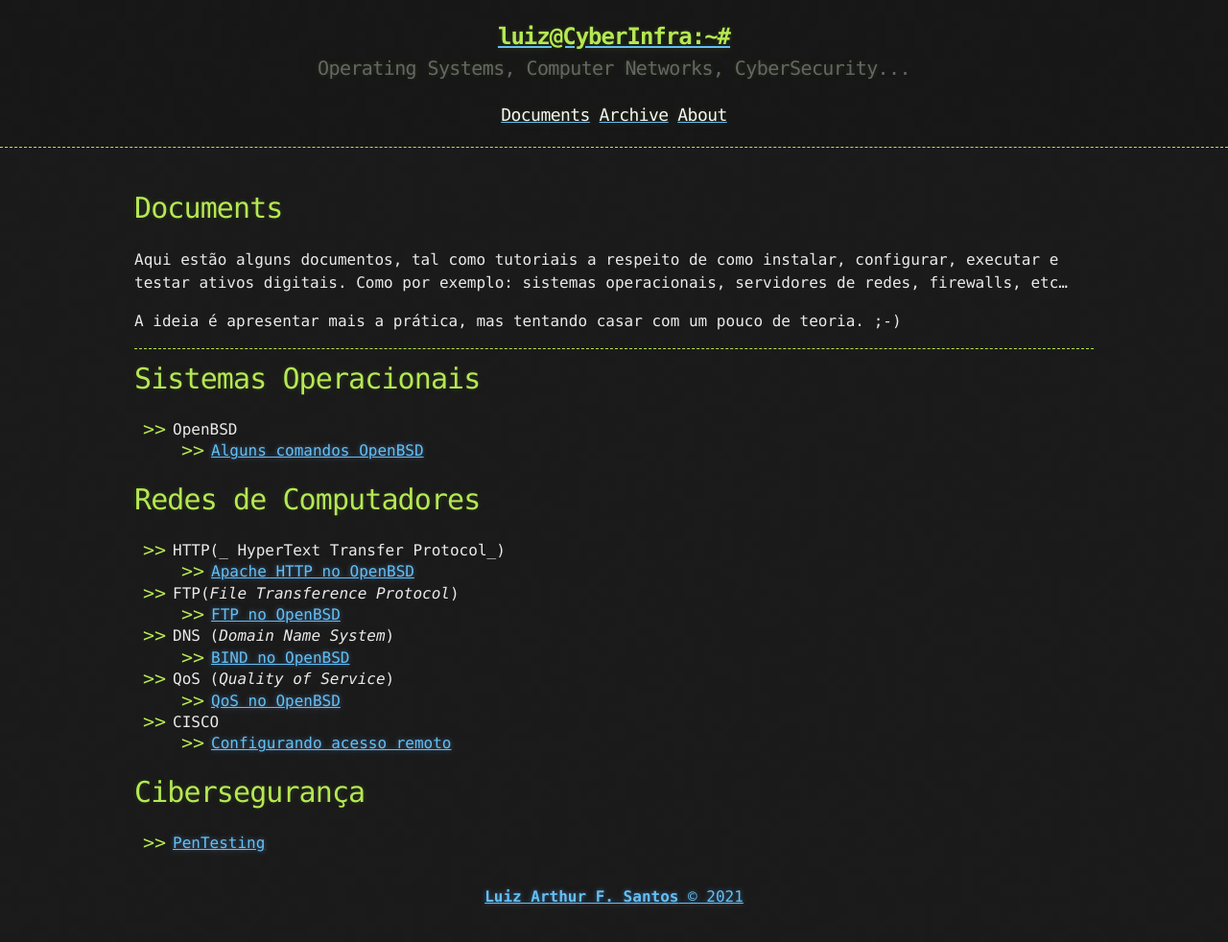
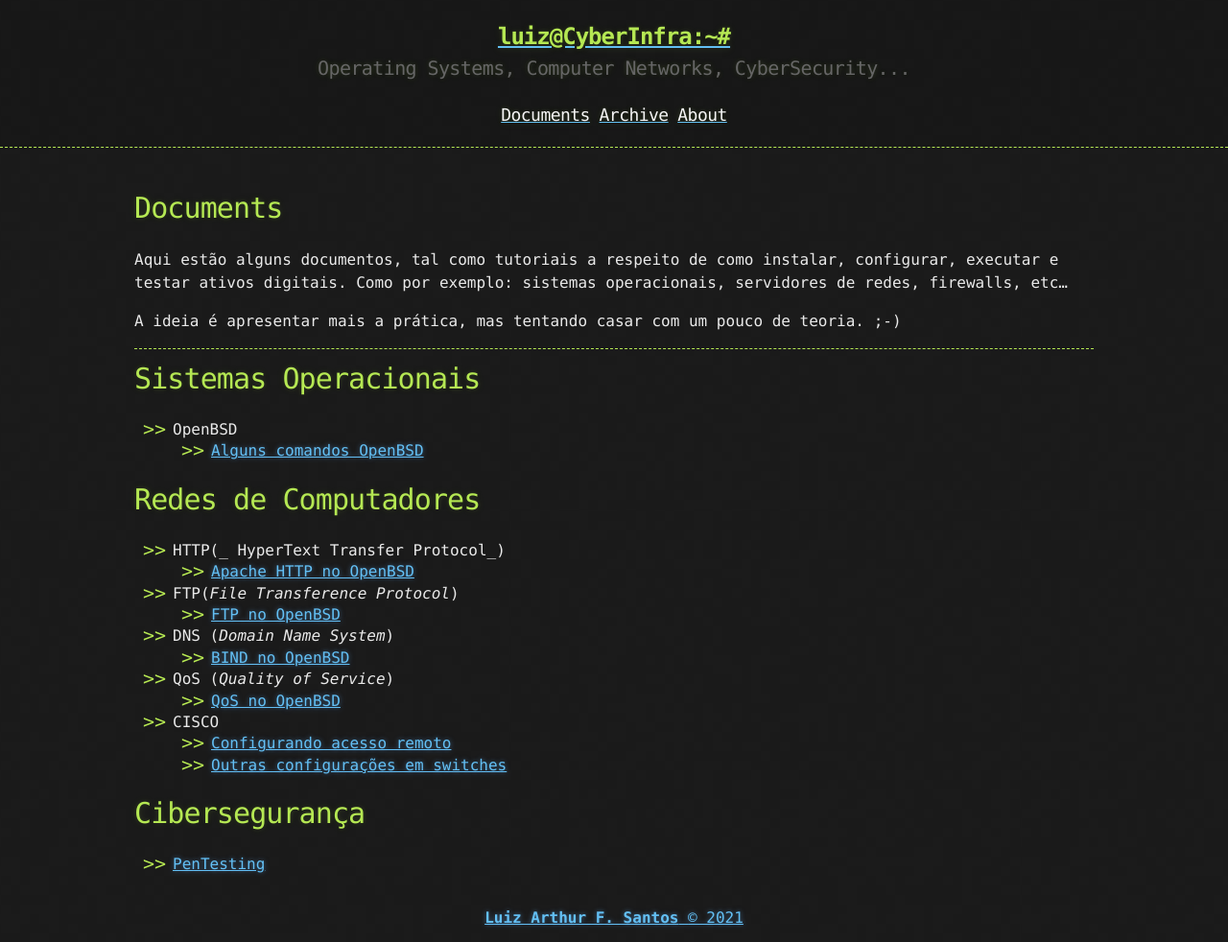
Before and after one commit to luizsantos/cyberinfra, a Jekyll site: the page built from docs/index.md, in a window 1280 px wide. Shown: the whole page at 96% size. Built offline with Jekyll 4.4.1, drawn with Linux system fonts in a browser that asks for light colours; before the commit the page ends 960 px from its top, so only the background shows below that.

Commit message:
add CISCO - outros comandos sw

```diff
--- a/docs/index.md
+++ b/docs/index.md
@@ -28,6 +28,7 @@ A ideia é apresentar mais a prática, mas tentando casar com um pouco de teoria
 	* [QoS no OpenBSD](QoS/QoS.md)
 * CISCO
 	* [Configurando acesso remoto](cisco/ativarSSH.md)
+	* [Outras configurações em switches](cisco/algumasConfSws.md)
 
 # Cibersegurança
 * [PenTesting](penTest/pentest.md)
```
